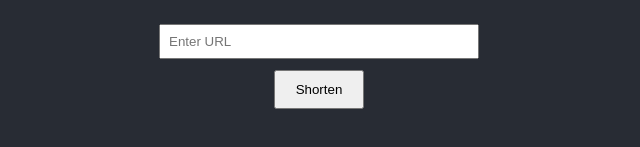
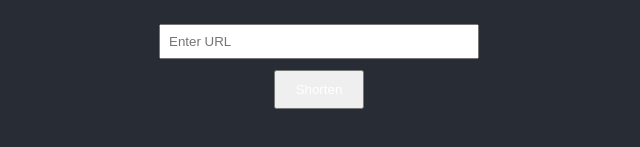
Before and after one commit to yongjintan/url-shortener, a React (Create React App) app: page / in a window 1280 px wide. Shown: the part 411-558 px from the top of the page, without its empty margins (321-961 px from the left). Built offline with nearby package versions, Linux system fonts and the light colour scheme.

Commit message:
update style

```diff
--- a/src/containers/UrlShortener/index.tsx
+++ b/src/containers/UrlShortener/index.tsx
@@ -86,7 +86,7 @@ const UrlShortener: React.FC = () => {
                 style={{ padding: '8px', width: '300px', marginBottom: '10px' }}
             />
             <br />
-            <button onClick={handleClick} style={{ padding: '10px 20px', cursor: 'pointer' }}>
+            <button onClick={handleClick} style={{ padding: '10px 20px', cursor: 'pointer', color: 'white' }}>
                 Shorten
             </button>
             <br />
```
